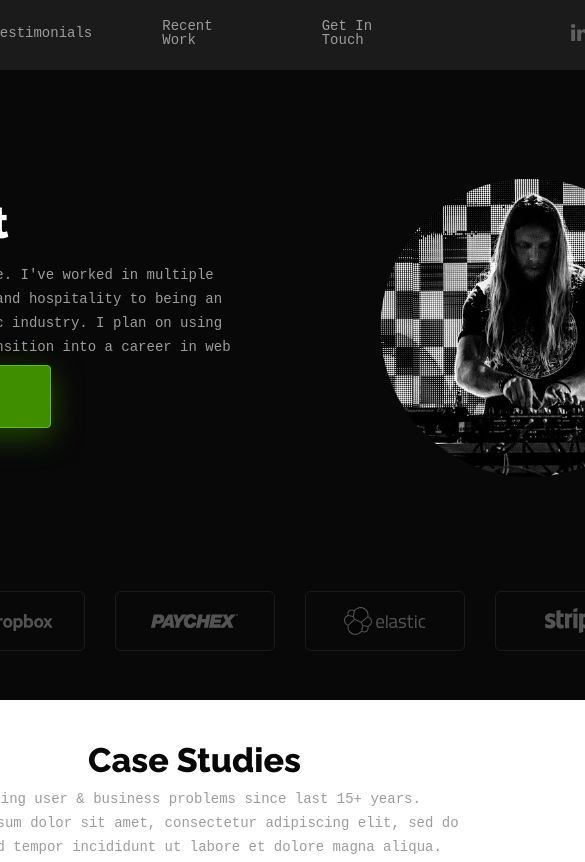
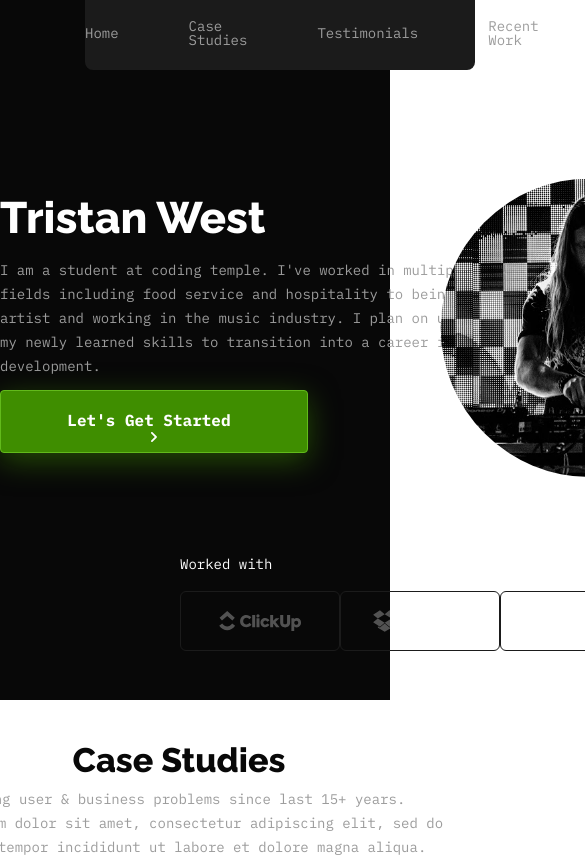
Before and after one commit to Tristanfwest25/HTML-CSS-Final-Module-Project, a plain HTML site: page index.html in a window 390 px wide. Shown: the top 862 px of the page, 585 px wide, since content can reach past the window. Drawn offline with Linux system fonts and the light colour scheme; a web font is replaced by a local one.

```diff
--- a/index.html
+++ b/index.html
@@ -48,7 +48,7 @@
         </div>
       </nav>
 
-    <main>
+
       <section class="home">
         <div class="intro-section">
           <div class="name">
@@ -93,6 +93,7 @@
         /></a>
       </div>
     </header>
+    <main>
       <section id="case-studies" class="case-studies-section">
         <div class="case-studies-header">
           <h2 class="case-studies-heading">Case Studies</h2>
--- a/styles.css
+++ b/styles.css
@@ -1,7 +1,5 @@
-@import url(https://fonts.google.com/specimen/IBM+Plex+Mono?query=IBM+Plex+Mono);
-
-@import url(https://fonts.google.com/specimen/Raleway?query=raleway);
-
+@import url('https://fonts.googleapis.com/css2?family=IBM+Plex+Mono:wght@400;700&display=swap');
+@import url('https://fonts.googleapis.com/css2?family=Raleway:wght@400;700;800&display=swap');
 * {
   margin: 0;
   padding: 0;
@@ -18,15 +16,17 @@
 
 }
 header {
-  width: 1280px;
+  width: 100%;
+  max-width: 1280px;
   height: 700px;
   background-color: #080808;
 
 }
 .navbar-container {
-  width: 1110px;
+  width: 100%;
+  max-width: 1110px;
   height: 70px;
-  margin: 0 85px 0px 85px;
+  margin: 0 5.3125rem 0px 5.3125rem;
   border-bottom-left-radius: 8px;
   border-bottom-right-radius: 8px;
   background-color: #1b1b1b;
@@ -40,7 +40,7 @@
 .navbar {
   width: 717px;
   height: 18px;
-  padding: 24px 9px 28px 9px;
+  padding: 24px 0px 28px 0px;
   display: flex;
   justify-content: space-between;
   align-items: center;
@@ -70,11 +70,20 @@
   display: flex;
   justify-content: space-around;
   align-items: center;
+  width: 100%;
+  max-width: 1280px;
+
+
 }
 .intro-section {
-  width: 538px;
+  display: flex;
+  flex-direction: column;
+  justify-content: center;
+  align-items: flex-start;
+  width: 100%;
+  max-width: 538px;
   height: 247px;
-  margin: 201px 32px 109px 180px;
+  margin: 12.5625rem auto 6.8125rem auto;
   gap: 30px;
 }
 
@@ -141,7 +150,8 @@
   letter-spacing: 0%;
 }
 .work {
-  width: 920px;
+  width: 100%;
+  max-width: 920px;
   height: 60px;
   margin: 0px 180px 45px 180px;
   display: flex;
@@ -150,19 +160,18 @@
 
 }
 .workplace {
-  width: 160px;
+  object-fit: cover;
+  max-width: 160px;
   height: 60px;
 }
 .case-studies-section {
   display: flex;
   justify-content: center;
   align-items: center;
-  width: 897px;
+  width: 90%;
+  max-width: 897px;
   height: 1242px;
-  margin-left: 207px;
-  margin-top: 80px;
-  margin-right: 176px;
-  margin-bottom: 80px;
+  margin: 80px auto;
   flex-direction: column;
 }
 
@@ -621,7 +630,8 @@
   align-items: center;
 }
 .contact {
-  width: 1280px;
+  width: 100%;
+  max-width: 1280px;
   height: 672px;
   background-color: #080808;
   display: flex;
```
